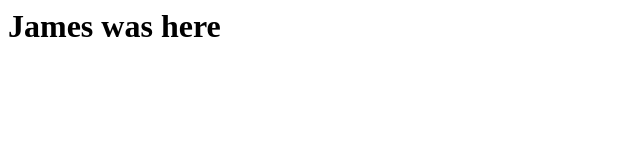
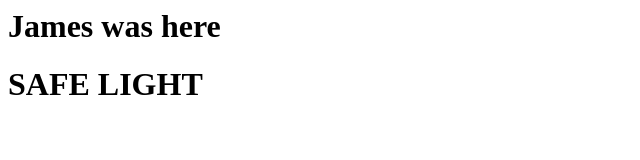
Before and after one commit to Safe-Light/Safe-Light.github.io, a plain HTML site: page index.html in a window 1280 px wide. Shown: the whole page, without its empty margins (0-640 px from the left). Drawn offline with Linux system fonts and the light colour scheme.

```diff
--- a/index.html
+++ b/index.html
@@ -2,5 +2,6 @@
    <header><title>This is the title</title></header>
 <body>
 	<h1>James was here</h1>
+	<h1>SAFE LIGHT</h1>
 </body>
 </html>
```
